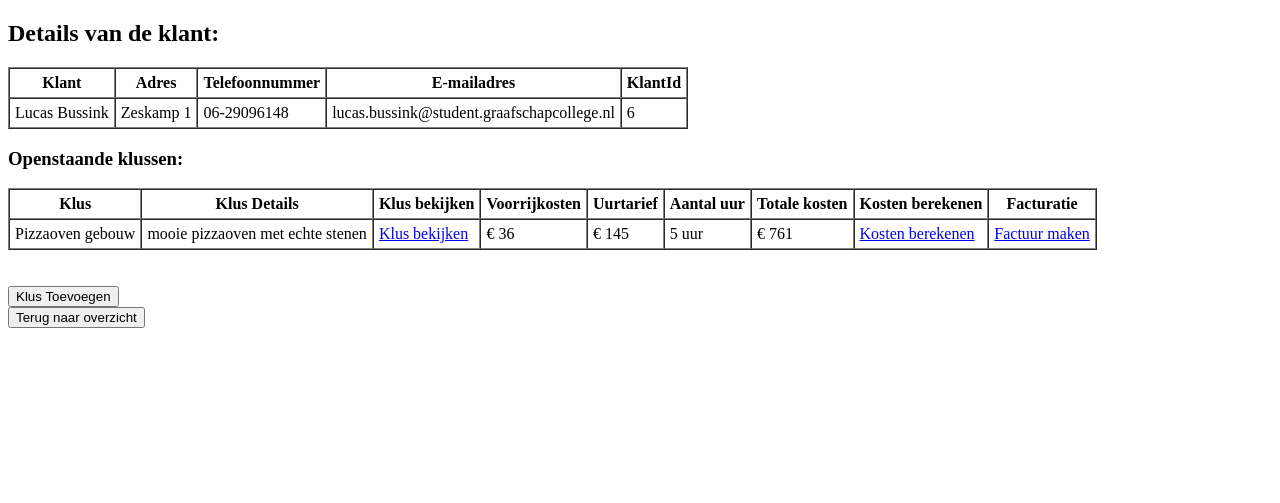
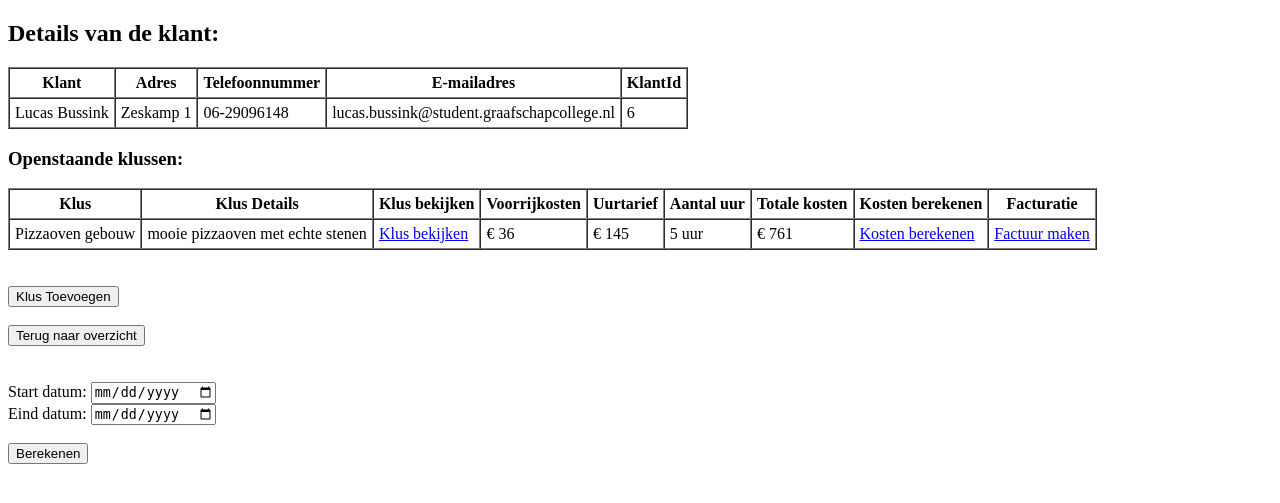
Before and after one commit to graafschapcollegestudent/WorkshopPeriode4, a PHP site: page /bekijkpagina.php?id=6 in a window 1280 px wide. Shown: the top 503 px of the page. Run offline with PHP 8.4, Linux system fonts and the light colour scheme; data comes from the database, SQL or seed files in the repository; tables that the repository leaves empty hold one stand-in row (values such as "Sample post").

Commit message:
datumberekening op bekijkpagina

```diff
--- a/public/bekijkpagina.php
+++ b/public/bekijkpagina.php
@@ -200,7 +200,34 @@ foreach ($klantGegevens as $klus) {
     </form> -->
 
     <form action="index.php">
-        <input type="submit" value="Terug naar overzicht">
+        <br><input type="submit" value="Terug naar overzicht">
     </form>
+
+    <form method="POST">
+        <br><br>
+        Start datum: <input type="date" name="dateStart" id=""><br>
+        Eind datum: <input type="date" name="dateEnd" id=""><br><br>
+        <input type="submit" value="Berekenen" name="berekenen">
+    </form>
+
+    <?php
+    if (isset($_POST["berekenen"]))
+    {
+        $currentDateTime = date('Y-m-d') . "<br>";
+        $startDatum = $_POST["dateStart"] . "<br>";
+        $eindDatum = $_POST["dateEnd"];
+        // echo "<br>";
+        // echo $currentDateTime;
+
+        if ($eindDatum < $currentDateTime)
+        {
+            echo "<br>Tijdperiode overschreden";
+        }
+        else
+        {
+            echo "<br>Tijdperiode NIET overschreden";
+        }
+    }
+    ?>
 </body>
 </html>
```
